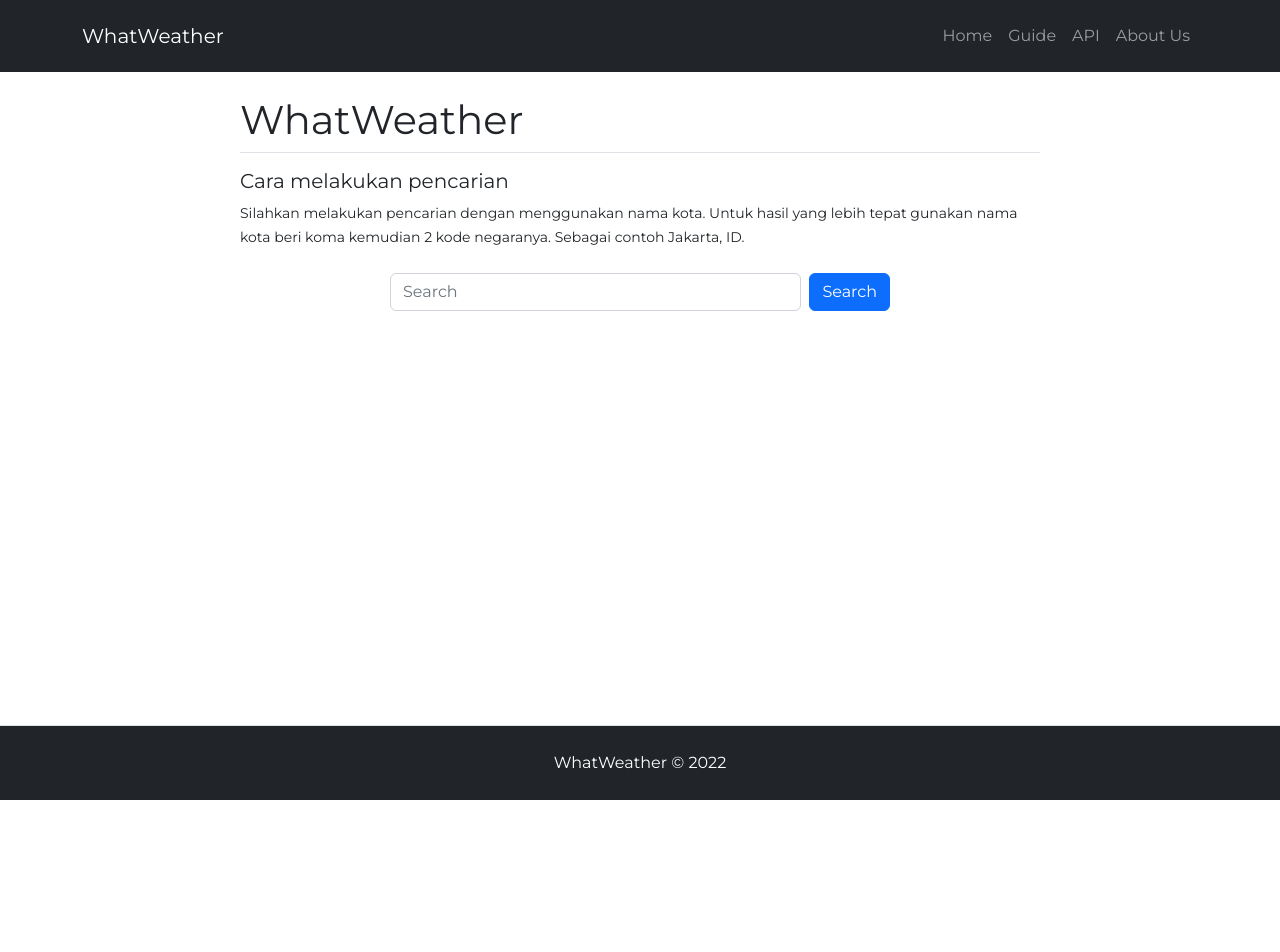
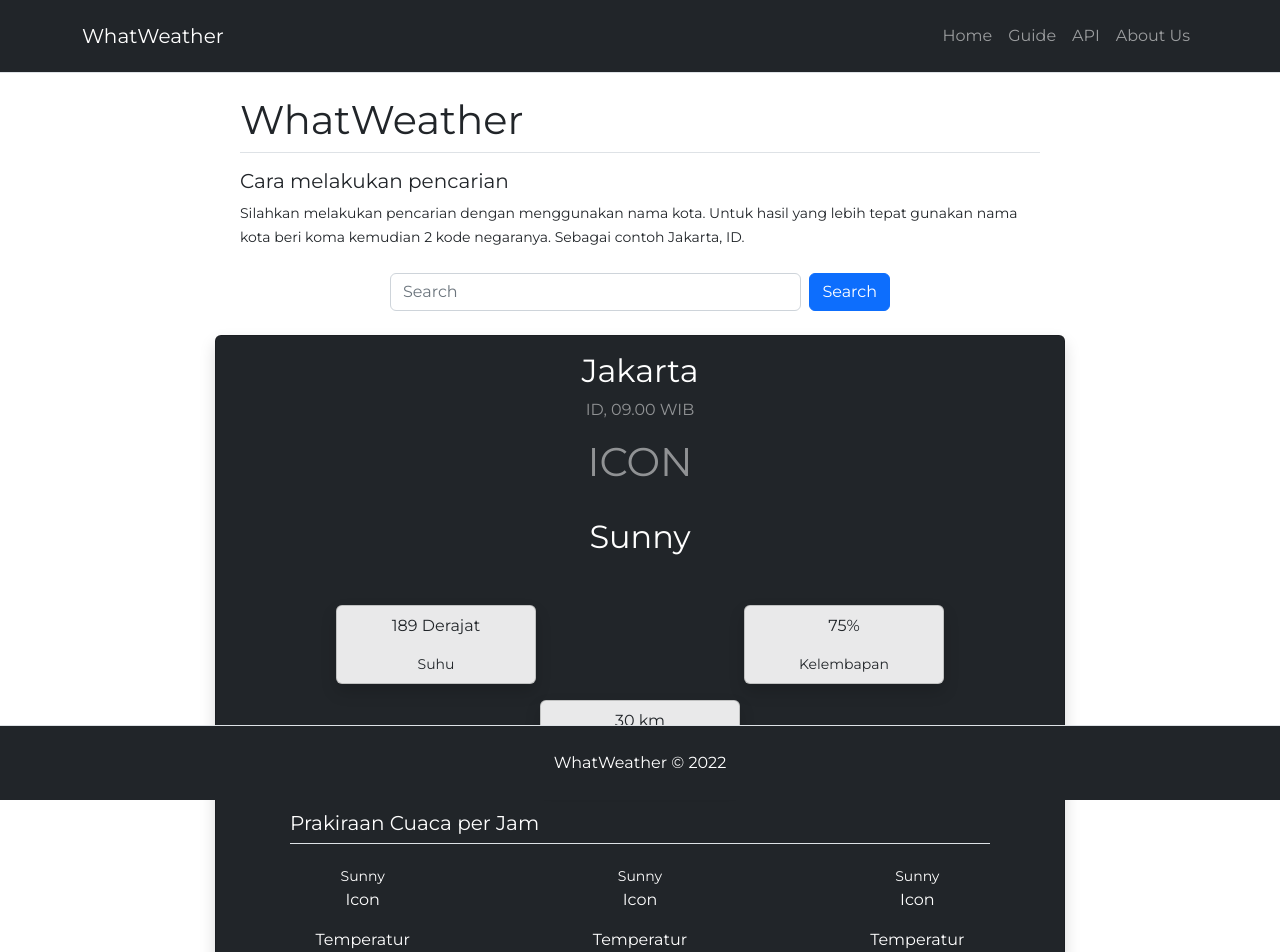
Before and after one commit to Bimoaryobkr/DicodingCapstone-WhatWeather, a React (Create React App) app: page / in a window 1280 px wide. Shown: the top 952 px of the page. Before the commit the page ends 800 px from the top, so only its background shows below. Built offline with nearby package versions, Linux system fonts and the light colour scheme.

Commit message:
Tambah Shadow, Weather Card, Link Src API

```diff
--- a/src/App.js
+++ b/src/App.js
@@ -12,9 +12,9 @@ function App() {
   return (
     <Router>
     <div className='app-container'>
-      <div className='app_header'>
+      <header className='app_header'>
         <NavigationBar />
-      </div>
+      </header>
       <main>
         <Routes>
           <Route path="/" element={<HomePage />} />
--- a/src/components/NavigationBar.js
+++ b/src/components/NavigationBar.js
@@ -3,8 +3,8 @@ import { Link } from 'react-router-dom';
 
 function BasicExample() {
   return (
-    <header className="navigation_bar">
-      <nav className="navbar fixed-top navbar-expand-lg navbar-dark bg-dark pt-3 pb-3">
+    <div className="navigation_bar">
+      <nav className="navbar fixed-top navbar-expand-lg navbar-dark bg-dark pt-3 pb-3 border-bottom">
         <div className="container-fluid container navbar_container">
           <Link className="navbar-brand" to="/">WhatWeather</Link>
           <button className="navbar-toggler" type="button" data-bs-toggle="collapse" data-bs-target="#basic-navbar-nav" aria-controls="basic-navbar-nav" aria-expanded="false" aria-label="Toggle navigation">
@@ -20,7 +20,7 @@ function BasicExample() {
           </div>
         </div>
       </nav>
-    </header>
+    </div>
   );
 }
 
--- /dev/null
+++ b/src/components/WeatherCard.js
@@ -0,0 +1,55 @@
+import React from "react";
+
+function WeatherCard() {
+    return (
+        <div className="card bg-dark text-white mt-3 weather_card py-3 my-5 shadow">
+            <h2 className="text-center">Jakarta</h2>
+            <p className="text-center time">ID, 09.00 WIB</p>
+            <h1 className="text-center time">ICON</h1>
+            <h2 className="text-center mt-4 mb-4">Sunny</h2>
+            <div className="g-3 row row-cols-md-2 row-cols-1 pt-4 px-4">
+                <div className="col text-center card status py-2 shadow">
+                    <p>189 Derajat</p>
+                    <small>Suhu</small>
+                </div>
+                <div className="col text-center card status py-2 shadow">
+                    <p>75%</p>
+                    <small>Kelembapan</small>
+                </div>
+            </div>
+            <div className="g-3 row row-cols-1 py-3 px-4">
+                <div className="text-center card status py-2 shadow">
+                    <p>30 km</p>
+                    <small>Angin</small>
+                </div>
+            </div>
+            <div className="my-3 px-3">
+                <div className="header_forecast border-bottom">
+                    <h5>Prakiraan Cuaca per Jam</h5>
+                </div>
+                <div className="g-3 row row-cols-md-3 row-cols-1 mt-1">
+                    <div className="col align-items-center justify-content-center text-center">
+                        <small className="font-weight-light">Sunny</small>
+                        <p>Icon</p>
+                        <p>Temperatur</p>
+                    </div>
+                    <div className="col align-items-center justify-content-center text-center">
+                        <small className="font-weight-light">Sunny</small>
+                        <p>Icon</p>
+                        <p>Temperatur</p>
+                    </div>
+                    <div className="col align-items-center justify-content-center text-center">
+                        <small className="font-weight-light">Sunny</small>
+                        <p>Icon</p>
+                        <p>Temperatur</p>
+                    </div>
+                </div>
+            </div>
+            <div>
+                <button type="button" className="btn btn-light ms-5">Detail {">>"}</button>
+            </div>
+        </div>
+    )
+}
+
+export default WeatherCard;
--- a/src/components/search.js
+++ b/src/components/search.js
@@ -3,7 +3,7 @@ import React from "react";
 function SearchBar() {
     return (
         <div>
-            <form className="d-flex search_bar mt-4">
+            <form className="d-flex search_bar my-4">
                 <input placeholder="Search" aria-label="Search" type="search" className="me-2 form-control" />
                 <button type="button" className="btn btn-primary">Search</button>
             </form>
--- a/src/pages/APIPage.js
+++ b/src/pages/APIPage.js
@@ -17,7 +17,7 @@ function APIPage() {
                     </p>
                 </div>
                 <h1 className="text-center mb-4">Link Source API</h1>
-                <div className="w-auto list-group list_group_api">
+                <div className="w-auto list-group list_group_api shadow">
                     <a className="list-group-item list-group-item-action" href="https://openweathermap.org/">
                         <div className="d-flex justify-content-between w-100">
                             <h4 className="mb-1">OpenWeatherMap</h4>
@@ -25,7 +25,7 @@ function APIPage() {
                         <p className="mb-1">Situs OpenWeather Map</p>
                         <small className="mb-1">Akses Gratis maupun Berbayar, Membutuhkan API Key, Memiliki fitur sesuai dengan paket yang dipilih </small>
                     </a>
-                    <a className="list-group-item list-group-item-action" href="https://openweathermap.org/">
+                    <a className="list-group-item list-group-item-action" href="https://ip-api.com/">
                         <div className="d-flex justify-content-between w-100">
                             <h4 className="mb-1">IP Geolocation</h4>
                         </div>
--- a/src/pages/AboutUsPage.js
+++ b/src/pages/AboutUsPage.js
@@ -27,9 +27,9 @@ function AboutUsPage() {
                 <h2>Team Developer</h2>
             </div>
             <div className="pt-3">
-                <div className="g-4 row row-cols-lg-2 row-cols-1 profile w-auto">
+                <div className="g-4 row row-cols-md-2 row-cols-1 profile w-auto">
                     <div className="col">
-                        <div className='card'>
+                        <div className='card shadow'>
                             <div className='card-body'>
                                 <img className='image_profile mb-3 rounded-circle' variant="top" src={profile} alt="profile" />
                                 <h5 className='text-center pb-3'>Muhammad Aldino Ruswandi</h5>
@@ -49,12 +49,12 @@ function AboutUsPage() {
                         </div>
                     </div>
                     <div className="col">
-                        <div className='card'>
+                        <div className='card shadow'>
                             <div className='card-body'>
                                 <img className='image_profile mb-3 rounded-circle' variant="top" src={profile} alt="profile" />
                                 <h5 className='text-center pb-3'>Adjie Satria Anggara</h5>
-                                <p className='text-center'>Universitas </p>
-                                <p className='text-center'>Prodi</p>
+                                <p className='text-center'>STIKI Malang</p>
+                                <p className='text-center'>Sistem Informasi Manajemen</p>
                                 <div className='media_icon text-center'>
                                     <div className="g-1 row row-cols-2 row-cols-1">
                                         <div className="col">
@@ -69,12 +69,12 @@ function AboutUsPage() {
                         </div>
                     </div>
                     <div className="col">
-                        <div className='card'>
+                        <div className='card shadow'>
                             <div className='card-body'>
                                 <img className='image_profile mb-3 rounded-circle' variant="top" src={kelvin} alt="profile" />
                                 <h5 className='text-center pb-3'>Kelvin Kurniawan</h5>
-                                <p className='text-center'>Universitas </p>
-                                <p className='text-center'>Prodi</p>
+                                <p className='text-center'>Universitas Teknologi Digital Indonesia</p>
+                                <p className='text-center'>Sistem Informasi</p>
                                 <div className='media_icon text-center'>
                                     <div className="g-1 row row-cols-2 row-cols-1">
                                         <div className="col">
@@ -89,7 +89,7 @@ function AboutUsPage() {
                         </div>
                     </div>
                     <div className="col">
-                        <div className='card'>
+                        <div className='card shadow'>
                             <div className='card-body'>
                                 <img className='image_profile mb-3 rounded-circle' variant="top" src={bimo} alt="profile" />
                                 <h5 className='text-center pb-3'>Bimo Aryo Bramantyo KR</h5>
--- a/src/pages/HomePage.js
+++ b/src/pages/HomePage.js
@@ -1,5 +1,6 @@
 import React from "react";
 import Search from '../components/search';
+import WeatherCard from '../components/WeatherCard';
 
 function HomePage() {
     return (
@@ -16,6 +17,7 @@ function HomePage() {
                 </small>
             </div>
             <Search />
+            <WeatherCard />
         </section>
     )
 }
--- a/src/styles/style.css
+++ b/src/styles/style.css
@@ -36,6 +36,32 @@ footer {
 .search_bar {
   justify-content: center;
   max-width: 500px;
+  margin-left: auto;
+  margin-right: auto;
+}
+
+.weather_card {
+  justify-content: center;
+  max-width: 850px;
+  margin-left: auto;
+  margin-right: auto;
+}
+
+.time {
+  opacity: 0.5;
+}
+
+.status {
+  justify-content: center;
+  max-width: 200px;
+  margin-left: auto;
+  margin-right: auto;
+  background-color: rgba(255, 255, 255, 0.9) !important;
+  color: rgba(33, 37, 41, 1);
+}
+
+.header_forecast {
+  max-width: 700px;
   margin-left: auto;
   margin-right: auto;
 }
```
Also changed, not shown: src/assets/icons/OpenWeather.jpg (deleted).
